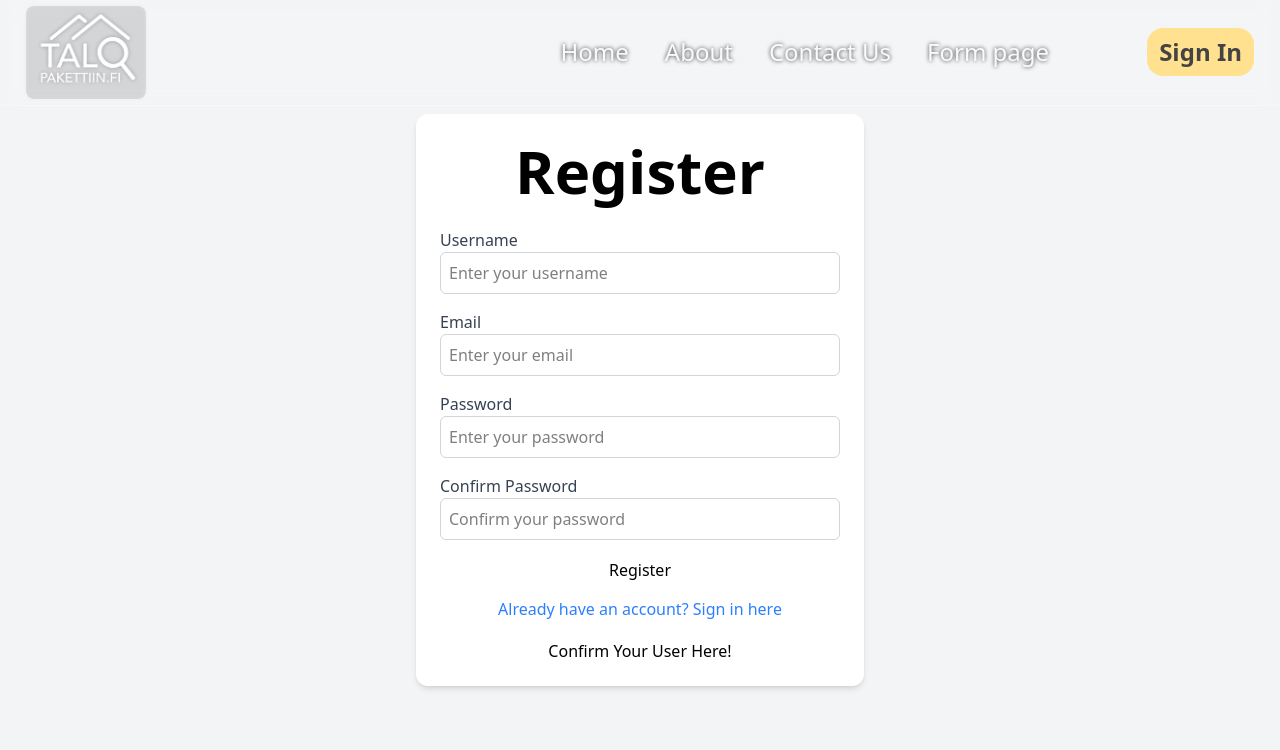
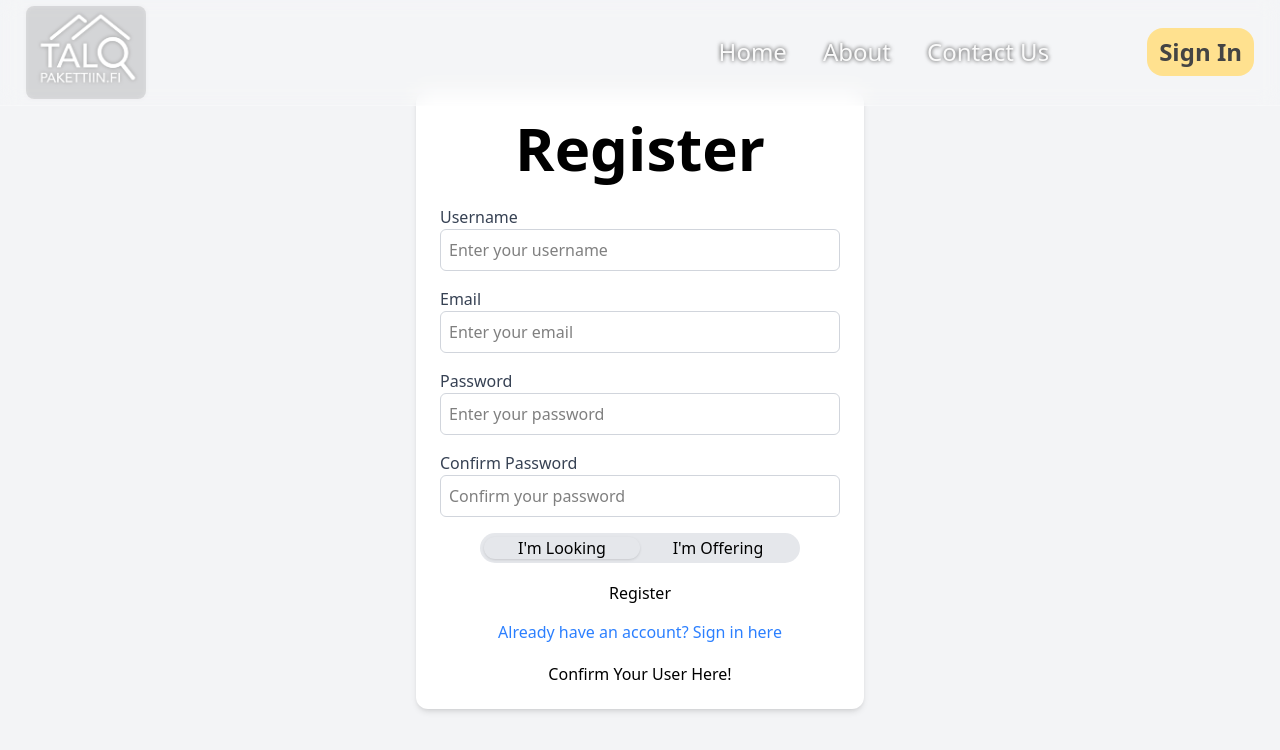
Before and after one commit to modaralgayal/Talopakettiin, a React (Vite) app in the folder Frontend/: page /customersignin in a window 1280 px wide. Both pictures are taken after a click on the element "Not a user? Register here". Shown: the top 750 px of the page. Built offline with nearby package versions, Linux system fonts and the light colour scheme.

Commit message:
Merged customer and provider signup into a single flow to reduce code duplication and simplify the implementation

```diff
--- a/Frontend/src/App.jsx
+++ b/Frontend/src/App.jsx
@@ -20,7 +20,7 @@ import MakeOffer from "./pages/makeOffer";
 import GetOffers from "./pages/getOffers";
 // Auth utils
 import { validateToken, logOut } from "./controllers/userController";
-import { useDispatch } from "react-redux";
+import { useDispatch, useSelector } from "react-redux";
 import { setUserType } from "./redux/slices/userSlice";
 import { useAuth } from "./hooks/useAuth";
 
@@ -66,13 +66,6 @@ function App() {
 
   return (
     <div>
-      {/* {userType === "customer" ? (
-        <CustomerHeader handleLogout={handleLogout} />
-      ) : userType === "provider" ? (
-        <ProviderHeader handleLogout={handleLogout} />
-      ) : (
-        <Header handleLogout={handleLogout} />
-      )} */}
       <Header />
 
       <main data-aos="fade-up">
@@ -82,18 +75,6 @@ function App() {
           <Route path="/about" element={<AboutPage />} />
           <Route path="/contact" element={<ContactUsPage />} />
           <Route path="/customersignin" element={<CustomerSignIn />} />
-          <Route
-            path="/providersignin"
-            element={<ProviderSignIn setUserType={setUserType} />}
-          />
-          {/* <Route
-            path="/customersignin"
-            element={<CustomerSignIn setUserType={setUserType} />}
-          />
-          <Route
-            path="/providersignin"
-            element={<ProviderSignIn setUserType={setUserType} />}
-          /> */}
           <Route
             path="/formpage"
             element={
--- a/Frontend/src/components/Menus/MainMenu.jsx
+++ b/Frontend/src/components/Menus/MainMenu.jsx
@@ -23,7 +23,7 @@ const MainMenu = forwardRef(({ open, handleBurgerMenu }, ref) => {
       handleBurgerMenu();
     }
   };
-
+  console.log(mainMenuConfig);
   return (
     <nav ref={ref} className={`menu ${open ? "open" : ""} `}>
       <ul className="menu__list">
--- a/Frontend/src/configs/mainMenuConfig.js
+++ b/Frontend/src/configs/mainMenuConfig.js
@@ -2,8 +2,7 @@ const menuMenuConfig = [
   { name: "Home", path: "/", userType: "all" },
   { name: "About", path: "#about", userType: "all" },
   { name: "Contact Us", path: "#contact", userType: "all" },
-  // { name: "For Providers", path: "/providersignin", userType: "all" },
-  { name: "Form page", path: "/formpage", userType: "all" },
+  { name: "Form page", path: "/formpage", userType: "customer" },
   //customer
   {
     name: "View My Applications",
@@ -12,7 +11,11 @@ const menuMenuConfig = [
   },
   { name: "View My Offers", path: "/viewmyoffers", userType: "customer" },
   //provider
-  { name: "View All Applications", path: "/allapplications" },
+  {
+    name: "View All Applications",
+    path: "/allapplications",
+    userType: "provider",
+  },
   //one sign in to rule them all
   { name: "Sign In", path: "/customersignin", userType: "all" },
   // { name: "Log Out", path: "/customersignin", userType: "all" },
--- a/Frontend/src/controllers/userController.js
+++ b/Frontend/src/controllers/userController.js
@@ -41,12 +41,11 @@ export const confirmSignup = async (username, confirmationCode) => {
 };
 
 // Sign In
-export const signIn = async (username, password, userType) => {
+export const signIn = async (username, password) => {
   try {
-    // console.log("Received: ", { username, password, userType });
     const response = await axios.post(
       `${API_URL}/signin`,
-      { username, password, userType },
+      { username, password },
       { withCredentials: true }
     );
     return response.data;
--- a/Frontend/src/pages/customerSignIn.jsx
+++ b/Frontend/src/pages/customerSignIn.jsx
@@ -3,6 +3,7 @@ import { signIn, signup } from "../controllers/userController";
 import { useNavigate } from "react-router-dom"; // Import useNavigate for navigation
 import { useDispatch } from "react-redux";
 import { setUserType } from "../redux/slices/userSlice";
+
 export const CustomerSignIn = () => {
   const dispatch = useDispatch();
 
@@ -14,7 +15,11 @@ export const CustomerSignIn = () => {
   const [confirm, setConfirm] = useState("");
   const [message, setMessage] = useState(null);
   const [messageType, setMessageType] = useState("error");
-  const userType = "customer"; // fixed to customer
+  const [role, setRole] = useState("customer");
+  const handleRole = (selectedRole) => {
+    setRole(selectedRole);
+  };
+
   const navigate = useNavigate(); // Initialize useNavigate
 
   const showMessage = (text, type) => {
@@ -26,10 +31,9 @@ export const CustomerSignIn = () => {
   const handleSignIn = async (event) => {
     event.preventDefault();
     try {
-      const response = await signIn(username, password, userType);
+      const response = await signIn(username, password);
       localStorage.setItem("authStatus", true);
       showMessage(response.message, "success");
-      dispatch(setUserType("customer"));
       navigate("/");
     } catch (error) {
       const errorMessage =
@@ -46,10 +50,10 @@ export const CustomerSignIn = () => {
     }
 
     try {
-      const response = await signup(username, password, email, userType);
+      const response = await signup(username, password, email, role);
       localStorage.setItem("authStatus", true);
       showMessage("User Registered Successfully!", "success");
-      dispatch(setUserType("customer"));
+      dispatch(setUserType(role));
     } catch (error) {
       const errorMessage =
         typeof error === "string"
@@ -126,6 +130,32 @@ export const CustomerSignIn = () => {
               />
             </div>
           )}
+          {isRegister && (
+            <div className="flex w-full max-w-xs mx-auto rounded-full bg-gray-200 p-1">
+              <button
+                type="button"
+                className={`w-1/2 text-center py-2 rounded-full transition-all ${
+                  role === "customer"
+                    ? "bg-white shadow text-black"
+                    : "text-gray-500 hover:text-black"
+                }`}
+                onClick={() => handleRole("customer")}
+              >
+                I'm Looking
+              </button>
+              <button
+                type="button"
+                className={`w-1/2 text-center py-2 rounded-full transition-all ${
+                  role === "provider"
+                    ? "bg-white shadow text-black"
+                    : "text-gray-500 hover:text-black"
+                }`}
+                onClick={() => handleRole("provider")}
+              >
+                I'm Offering
+              </button>
+            </div>
+          )}
 
           {/* 🚀 Message Box (Appears only when there's a message) */}
           {message && (
```
Also changed, not shown: 1 other file (tests, documents, lock files or other folders).
